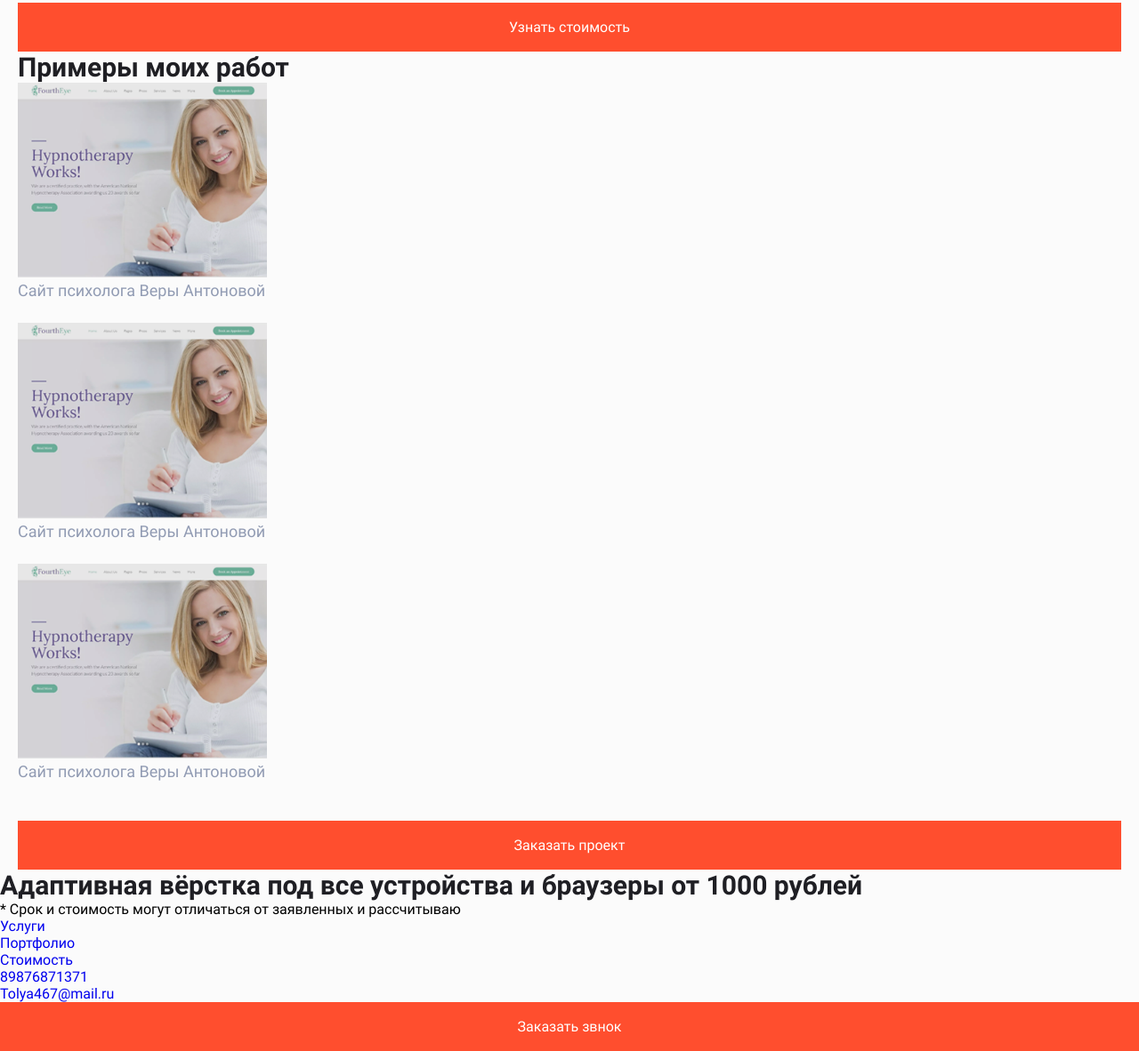
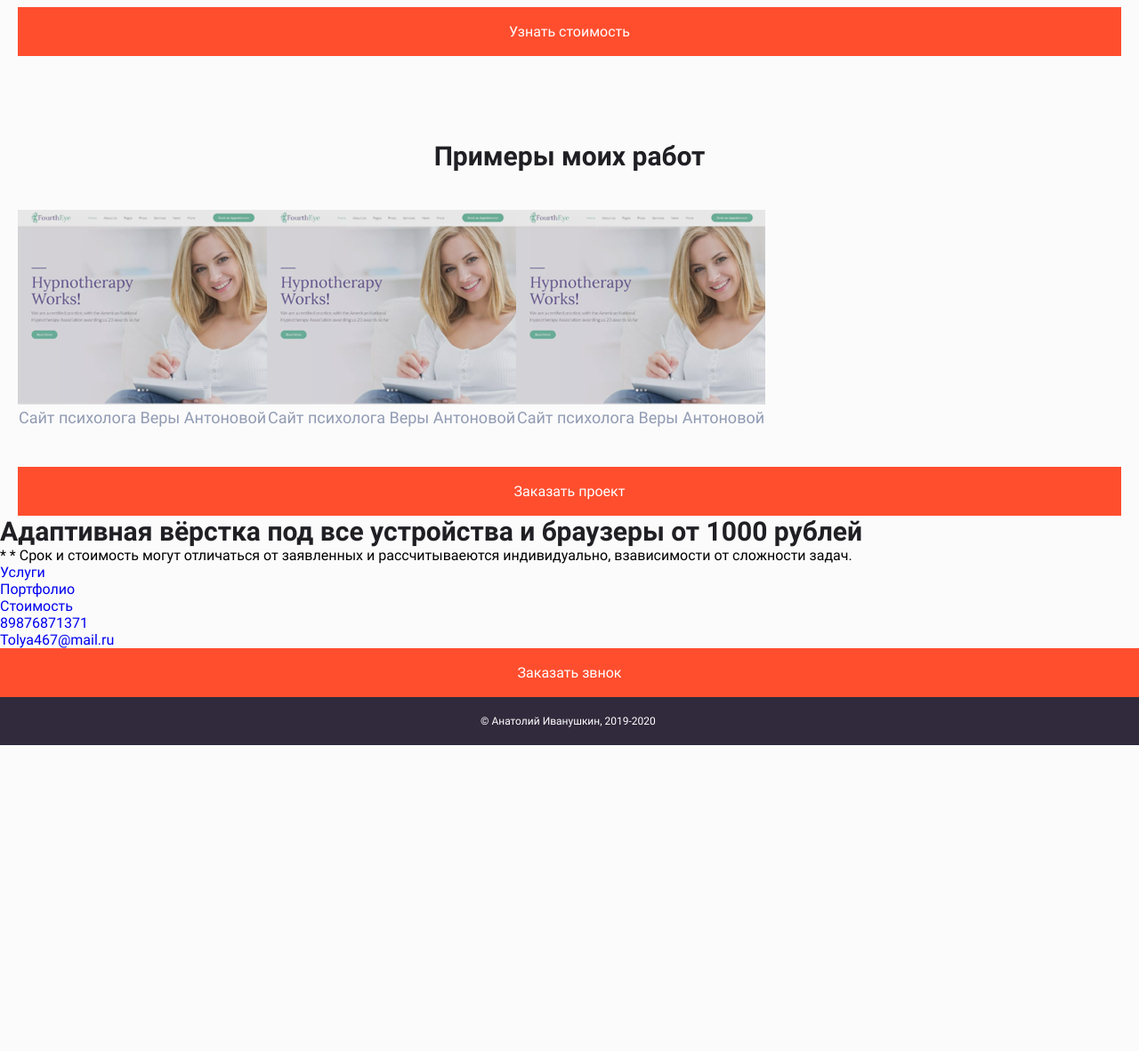
Before and after one commit to anatoliay/my-site, a plain HTML site: page index.html in a window 1280 px wide. Shown: the part 1408-2590 px from the top of the page at 89% size. After the commit the page ends 2246 px from the top, so only its background shows below. Drawn offline with Linux system fonts and the light colour scheme.

Commit message:
block footer-end complete 320

```diff
--- a/index.html
+++ b/index.html
@@ -76,9 +76,9 @@
   		</div>
   		<button class="b-button b-button--style">Узнать стоимость</button>
   	</section>
-  	<section class="container-box">
-  		<h2 class="b-subtitle">Примеры моих работ</h2>
-  		 <div class="b-examples">
+  	<section class="b-examples container-box">
+  		<h2 class="b-examples__subtitle">Примеры моих работ</h2>
+  		 <div class="b-examples__wrapp">
   		 	<figure>
   		 		<img src="img/working.png" alt="Работы">
   		 		<figcaption class=" b-page b-page__size">Сайт психолога Веры Антоновой</figcaption>
@@ -97,10 +97,10 @@
   		 	<button class="b-button b-button--style">Заказать проект</button>
 
   	</section>
-  	<section>
+  	<article class="b-advertising">
   		<h2 class="b-subtitle">Адаптивная вёрстка под все устройства и браузеры от 1000 рублей</h2>
-  		<p>* Срок и стоимость могут отличаться от заявленных и рассчитываю</p>
-  	</section>
+  		<p>* * Срок и стоимость могут отличаться     от заявленных и рассчитываеются индивидуально, взависимости от сложности задач.</p>
+  	</article>
   </main>
   <footer>
   	<ul>
@@ -121,6 +121,10 @@
   			<li></li>
   		</ul>
   	</div>
+    <div class="b-footer__end">
+      <p class="b-footer__text">&copy; Анатолий Иванушкин, 2019-2020</p>
+
+    </div>
   </footer>
 </body>
 </html>
--- a/style.css
+++ b/style.css
@@ -52,7 +52,10 @@ h5,
 h6 {
   margin: 0;
 }
-
+h2 {
+  font-size:30px;
+  color: #1f1f24;
+}
 button {
   cursor: pointer;
   border: none;
@@ -175,10 +178,6 @@ body {
  margin-bottom: 8px;
 }
 
-.b-subtitle {
-  font-size:30px;
-  color: #1f1f24;
-}
 .b-page {
   color: #919bb3;
   line-height: 22px;
@@ -194,14 +193,13 @@ body {
 }
 .b-skills__subtitle {
   margin-bottom: 45px;
-  font-size:30px;
-  color: #1f1f24;
 }
 .b-skills__listed {
   display: flex;
   flex-direction:column;
   align-items: center;
   text-align: center;
+  margin-bottom: 5px;
 }
 
 .b-skills__work {
@@ -213,6 +211,32 @@ body {
 .b-skills__img {
   margin-bottom: 12px;
 }
+.b-examples {
+  text-align: center;
+  padding-top: 95px;
+}
+
+.b-examples__subtitle {
+  margin-bottom: 43px;
+}
+.b-examples__wrapp {
+  display: flex;
+}
 figure  img {
   width: 280px;
 }
+
+/*FOOTER */
+
+.b-footer__end {
+  background-color: #31293c;
+  color: #ffffff;
+  font-size: 12px;
+}
+.b-footer__text {
+  margin:0 auto;
+  width: 200px;
+  padding-top: 20px;
+  padding-bottom: 20px;
+  font-weight: normal;
+}
```
